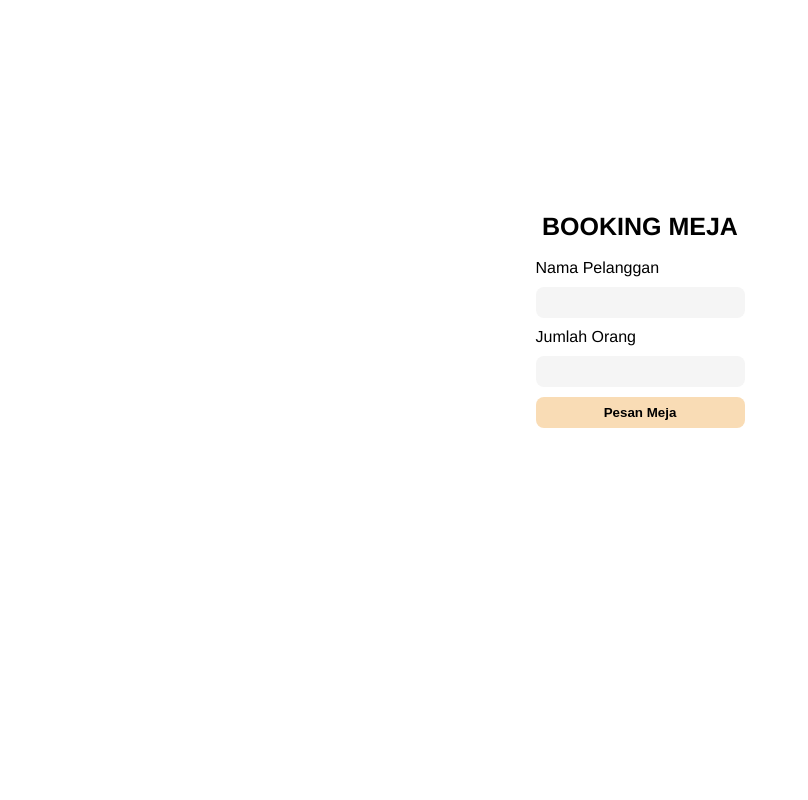
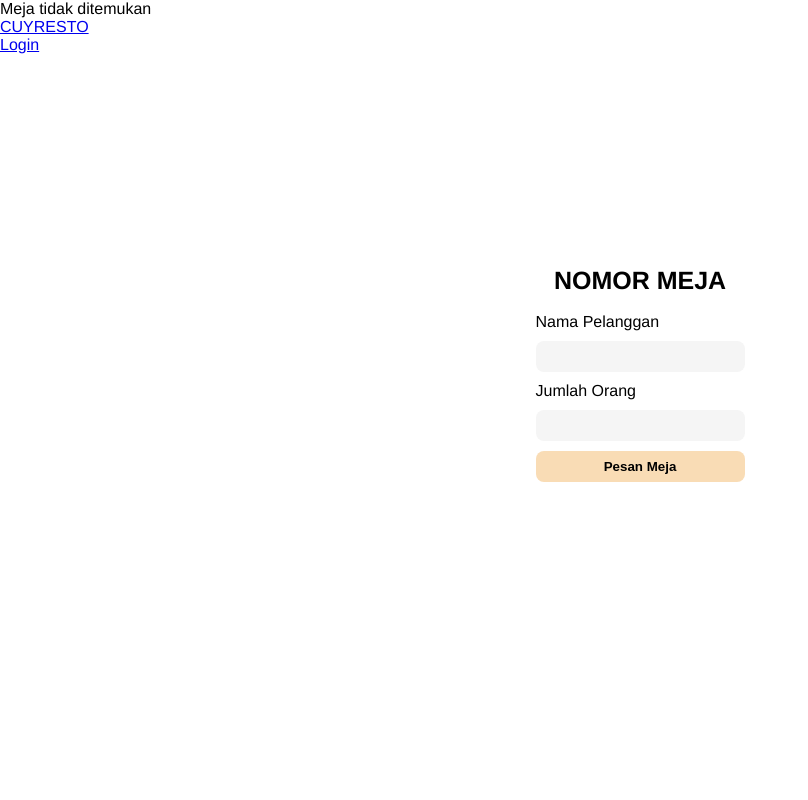
Before and after one commit to Kris263/cuyResto, a PHP site: page /meja.php in a window 1280 px wide. Shown: the whole page, without its empty margins (0-808 px from the left). Run offline with PHP 8.4, Linux system fonts and the light colour scheme.

Commit message:
update in meja

```diff
--- a/meja.php
+++ b/meja.php
@@ -1,5 +1,41 @@
 <?php
-define("APP_NAME", "BOOKING MEJA")
+include "services/koneksi.php";
+session_start();
+if(isset($_SESSION['isLogin']) && $_SESSION['isLogin'] == false) {
+    header("location: login.php");
+}
+define("APP_NAME", "NOMOR MEJA ");
+
+
+$no_meja = "";
+$nama_pelanggan = "";
+$update_notifikasi = "";
+
+if(isset($_GET['no_meja']) && $_GET['no_meja'] !== "") {
+    $no_meja = $_GET['no_meja'];
+} else {
+    echo "Meja tidak ditemukan";
+}
+
+if(isset($_GET['nama_pelanggan']) && $_GET['nama_pelanggan'] !== "") {
+    $nama_pelanggan = $_GET['nama_pelanggan'];
+    header("location: finish.php?no_meja=$no_meja&nama_pelanggan=$nama_pelanggan");
+}
+
+if (isset($_POST['btn-pesan'])) {
+    $nama_pelanggan = $_POST['nama_pelanggan'];
+    $jumlah_orang = $_POST['jumlah_orang'];
+
+    $sql_update = "UPDATE meja SET nama_pelanggan = '$nama_pelanggan' , jumlah_orang = '$jumlah_orang' WHERE no_meja = '$no_meja'";
+    $result_update = $conn -> query($sql_update);
+
+    if($result_update) {
+        header("location: index.php");
+    } else {
+        $update_notifikasi = "Data gagal diupdate, silahkan coba lagi";
+    }
+    $conn->close();
+}
 ?>
 
 <!DOCTYPE html>
@@ -13,15 +49,18 @@ define("APP_NAME", "BOOKING MEJA")
 </head>
 
 <body>
+    <?php
+        include "layouts/header.php";
+    ?>
     <div class="super-center">
-        <h1><?php echo APP_NAME ?></h1>
+        <h1><?= APP_NAME; echo $no_meja ?></h1>
         <form action="<?php $_SERVER['PHP_SELF']?>" method="POST">
 
             <label for="">Nama Pelanggan</label>
-            <input type="text" name="nama_pelanggan">
+            <input name="nama_pelanggan">
 
             <label for="">Jumlah Orang</label>
-            <input type="text" name="Jumlah Orang">
+            <input name="jumlah_orang">
 
             <button type="submit" name="btn-pesan">Pesan Meja</button>
         </form>
```
